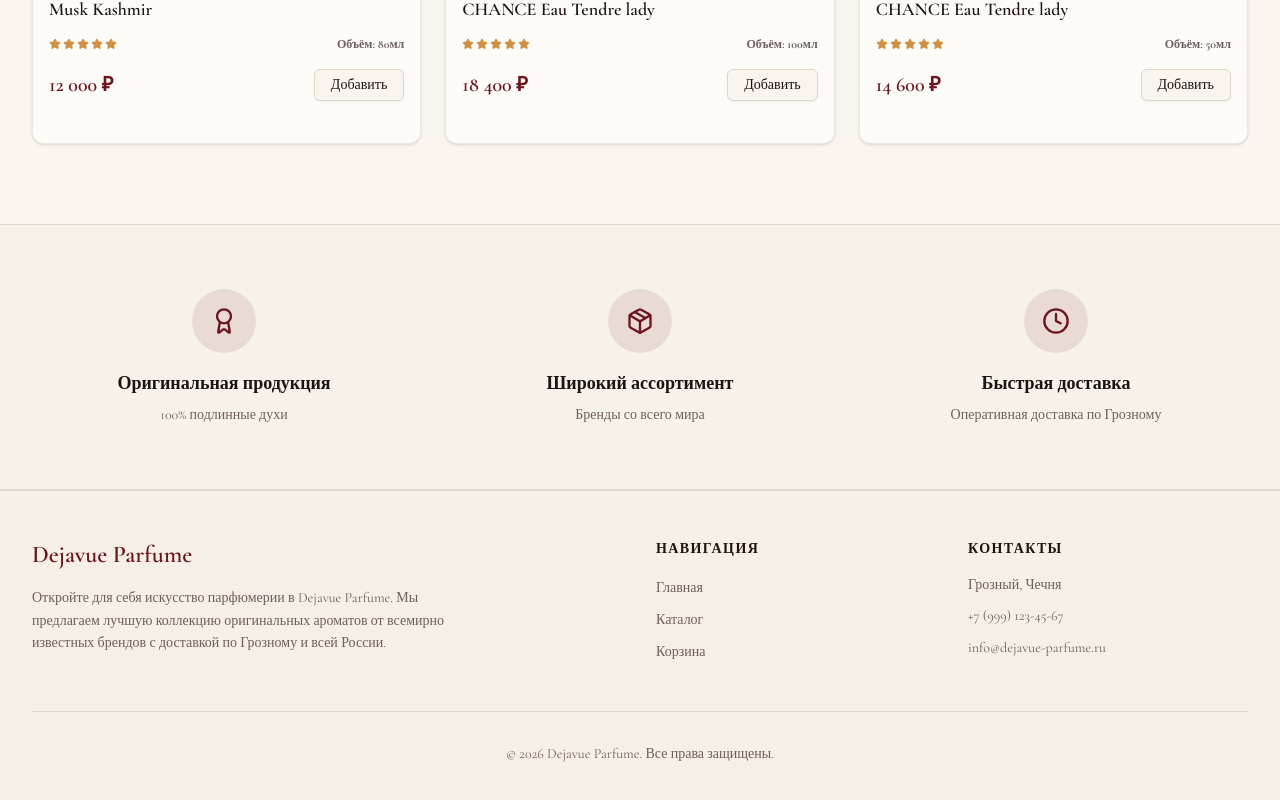
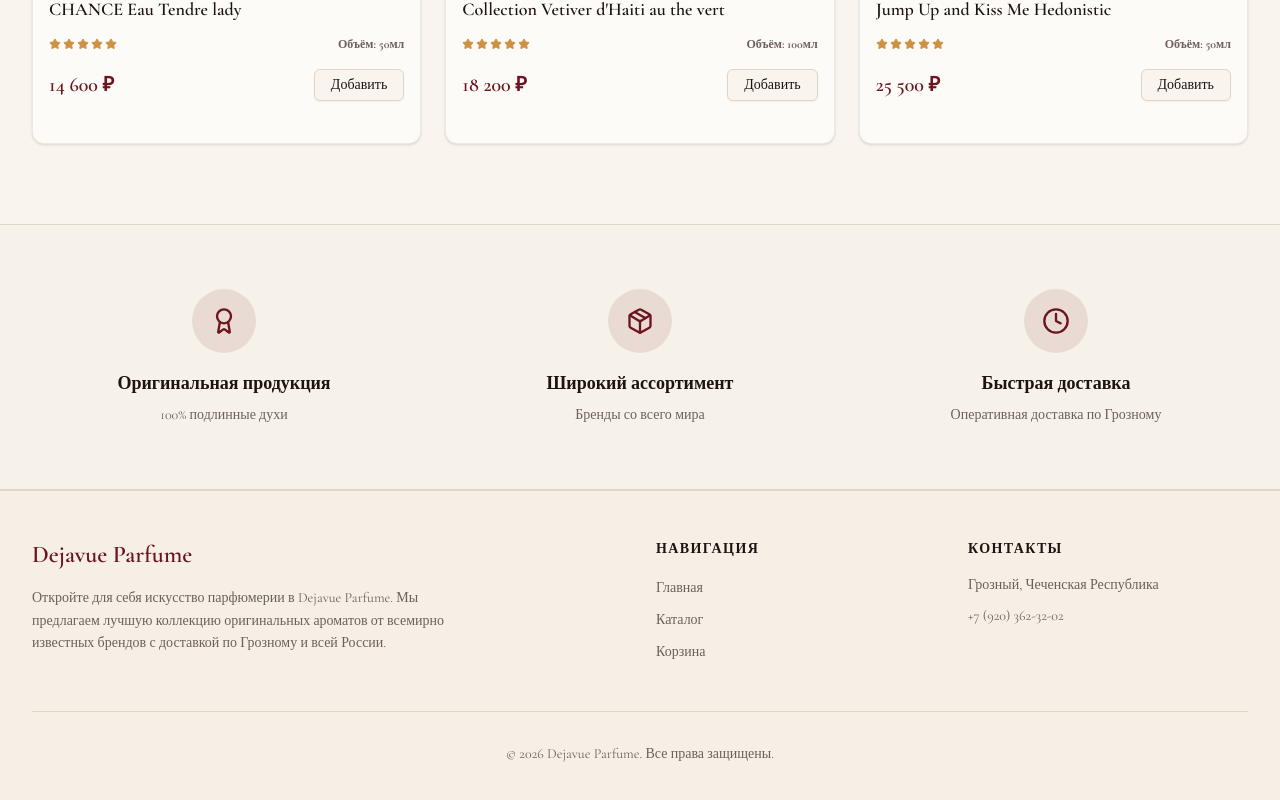
Before and after one commit to Kennynna/dejavue-final, a React (Vite) app: page / in a window 1280 px wide. Shown: the part 2414-3214 px from the top of the page. Built offline with nearby package versions, Linux system fonts and the light colour scheme.

Commit message:
добавл номер и поменял логотип вкладки

```diff
--- a/index.html
+++ b/index.html
@@ -9,6 +9,7 @@
     <link rel="preconnect" href="https://fonts.googleapis.com" />
     <link rel="preconnect" href="https://fonts.gstatic.com" crossorigin />
     <link href="https://fonts.googleapis.com/css2?family=Cormorant+Garamond:wght@300;400;500;600;700&display=swap" rel="stylesheet" />
+    <link rel="icon" type="image/x-icon" href="/parfume/log.png">
     <title>Dejavue Parfume - Оргиниальные ароматы в Грозном</title>
   </head>
   <body>
--- a/src/components/footer.tsx
+++ b/src/components/footer.tsx
@@ -52,23 +52,16 @@
           <div>
             <h4 className="text-sm font-semibold uppercase tracking-widest text-foreground">Контакты</h4>
             <ul className="mt-3 space-y-1 sm:mt-4 sm:space-y-2">
-              <li className="text-sm text-muted-foreground">Грозный, Чечня</li>
+              <li className="text-sm text-muted-foreground">Грозный, Чеченская Республика</li>
               <li>
                 <a
                   href="tel:+79991234567"
                   className="text-sm text-muted-foreground transition-colors hover:text-primary active:text-primary"
                 >
-                  +7 (999) 123-45-67
+                  +7 (920) 362-32-02
                 </a>
               </li>
-              <li>
-                <a
-                  href="mailto:info@dejavue-parfume.ru"
-                  className="text-sm text-muted-foreground transition-colors hover:text-primary active:text-primary"
-                >
-                  info@dejavue-parfume.ru
-                </a>
-              </li>
+
             </ul>
           </div>
         </div>
--- a/src/data/products.ts
+++ b/src/data/products.ts
@@ -13,7 +13,7 @@
     rating: 5,
     description:
       "Красивый и чувственный восточно-цветочный унисекс-парфюм, выпущенный в 2022 году арабским парфюмерным брендом Amouage. Это новая завораживающая интерпретация триады Amouage из розы, ладана и амбры.",
-    featured: true,
+    featured: false,
   },
   {
     id: 2,
@@ -65,7 +65,7 @@
     rating: 5,
     description:
       "Этот нежный и подчеркнуто женственный аромат, заключенный в изящный круглый флакон, относится к цветочным фруктовым композициям.",
-    featured: true,
+    featured: false,
   },
   {
     id: 6,
```
Also changed, not shown: public/parfume/log.png (added).
